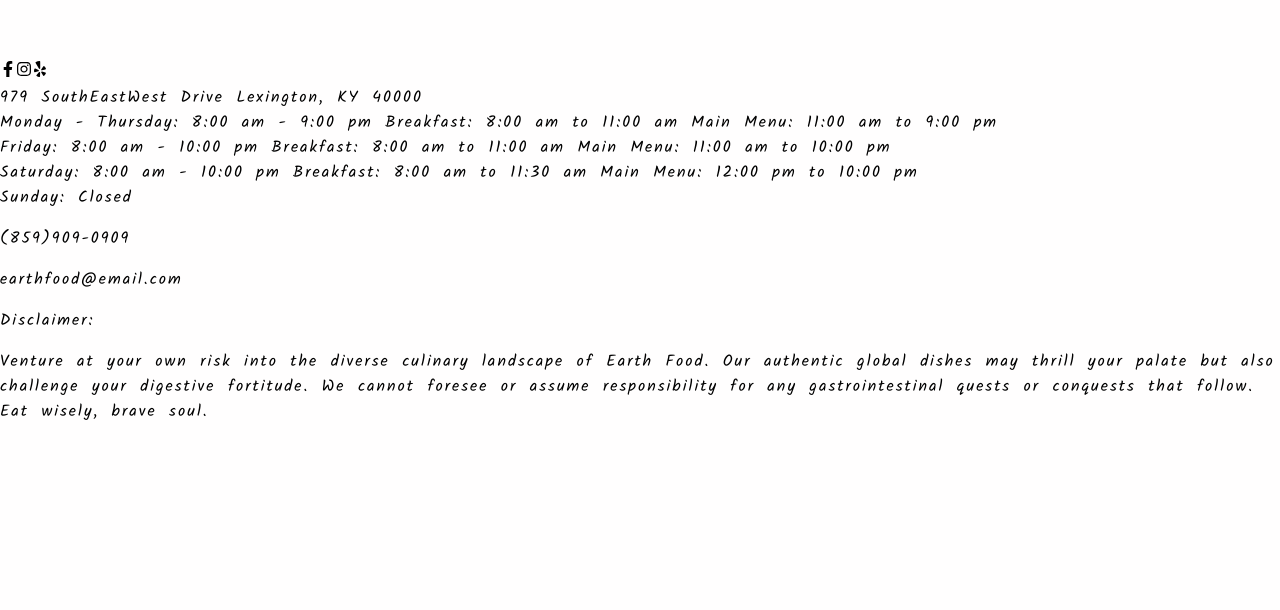
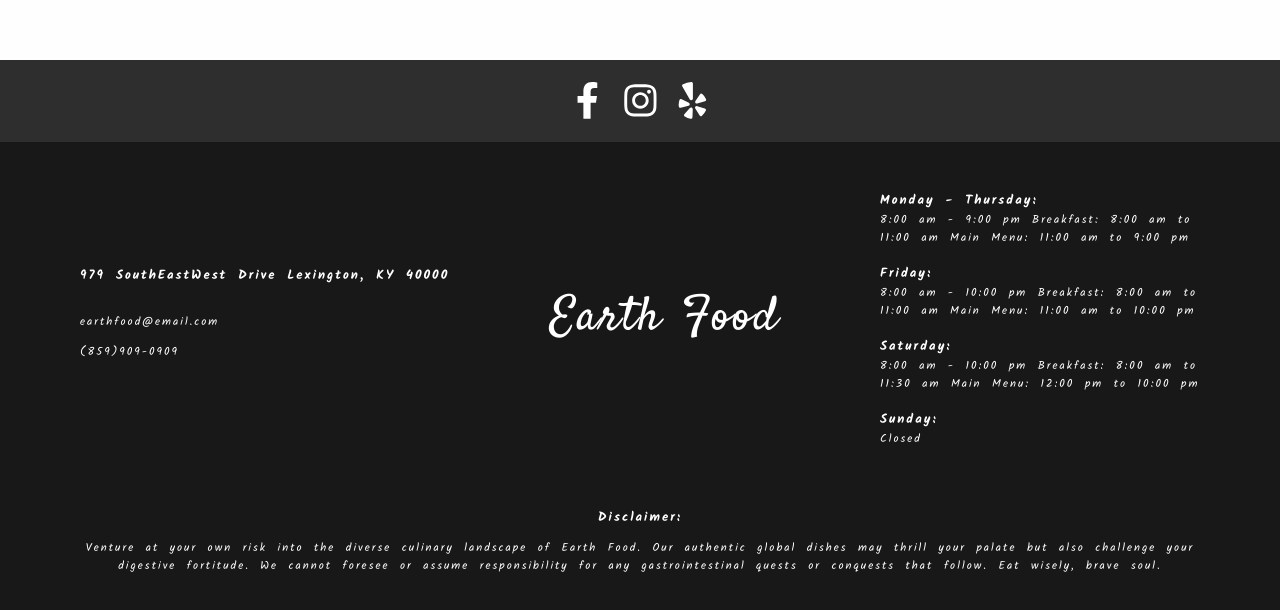
Before and after one commit to nwils000/restaurant-menu-site, a React (Vite) app: page /reservations in a window 1280 px wide. Shown: the part 740-1350 px from the top of the page. Before the commit the page ends 1164 px from the top, so only its background shows below. Built offline with nearby package versions, Linux system fonts and the light colour scheme; a web font is replaced by a local one.

Commit message:
finished footer for desktop screens

```diff
--- a/src/components/Footer.jsx
+++ b/src/components/Footer.jsx
@@ -1,6 +1,7 @@
 import { FaYelp } from 'react-icons/fa';
 import { FaInstagram } from 'react-icons/fa';
 import { FaFacebookF } from 'react-icons/fa';
+import { Link } from 'react-router-dom';
 import '../styles/Footer.css';
 
 export default function Footer() {
@@ -8,40 +9,60 @@ export default function Footer() {
     <>
       <div className="footer">
         <div className="socials">
+          <span className="facebook">
             <FaFacebookF />
+          </span>
+          <span>
             <FaInstagram />
+          </span>
+          <span>
             <FaYelp />
+          </span>
         </div>
         <div className="main-footer-content">
+          <div className="footer-first-section">
+            <div className="location-contact-wrapper">
               <div className="location">
                 979 SouthEastWest Drive Lexington, KY 40000
               </div>
+              <div className="contact-methods">
+                <p>earthfood@email.com</p>
+                <p>{'(859)909-0909'}</p>
+              </div>
+            </div>
+            <div>
+              <p className="landing-page-h1 footer-logo">
+                <Link to="/">Earth Food</Link>
+              </p>
+            </div>
             <div className="open-hours">
               <div className="mon-thu">
-              Monday - Thursday: 8:00 am - 9:00 pm Breakfast: 8:00 am to 11:00
-              am Main Menu: 11:00 am to 9:00 pm
+                <span>Monday - Thursday:</span> <br /> 8:00 am - 9:00 pm
+                Breakfast: 8:00 am to 11:00 am Main Menu: 11:00 am to 9:00 pm
               </div>
               <div className="fri">
-              Friday: 8:00 am - 10:00 pm Breakfast: 8:00 am to 11:00 am Main
-              Menu: 11:00 am to 10:00 pm
+                <span>Friday:</span> <br /> 8:00 am - 10:00 pm Breakfast: 8:00
+                am to 11:00 am Main Menu: 11:00 am to 10:00 pm
               </div>
               <div className="sat">
-              Saturday: 8:00 am - 10:00 pm Breakfast: 8:00 am to 11:30 am Main
-              Menu: 12:00 pm to 10:00 pm
+                <span>Saturday:</span> <br /> 8:00 am - 10:00 pm Breakfast: 8:00
+                am to 11:30 am Main Menu: 12:00 pm to 10:00 pm
               </div>
-            <div className="sun">Sunday: Closed</div>
+              <div className="sun">
+                <span>Sunday:</span> <br /> Closed
               </div>
-          <div className="contact-methods">
-            <p>{'(859)909-0909'}</p>
-            <p>earthfood@email.com</p>
             </div>
+          </div>
+
           <div className="disclaimer">
-            <p className="disclaimer-heading">Disclaimer:</p>Venture at your own
-            risk into the diverse culinary landscape of Earth Food. Our
-            authentic global dishes may thrill your palate but also challenge
-            your digestive fortitude. We cannot foresee or assume responsibility
-            for any gastrointestinal quests or conquests that follow. Eat
-            wisely, brave soul.
+            <p className="disclaimer-heading">
+              <span>Disclaimer:</span>
+            </p>
+            Venture at your own risk into the diverse culinary landscape of
+            Earth Food. Our authentic global dishes may thrill your palate but
+            also challenge your digestive fortitude. We cannot foresee or assume
+            responsibility for any gastrointestinal quests or conquests that
+            follow. Eat wisely, brave soul.
           </div>
         </div>
       </div>
--- a/src/styles/App.css
+++ b/src/styles/App.css
@@ -6,6 +6,7 @@ body {
   letter-spacing: 2px;
   word-spacing: 4px;
   background-color: #fffefe;
+  scroll-behavior: smooth;
 }
 
 /* NAVBAR COMPONENT */
--- a/src/styles/Footer.css
+++ b/src/styles/Footer.css
@@ -0,0 +1,100 @@
+.footer {
+  background-color: rgb(46, 46, 46);
+  color: white;
+  font-size: 0.7rem;
+  display: flex;
+  flex-direction: column;
+  justify-content: center;
+  align-items: center;
+}
+
+.socials {
+  font-size: 2.3rem;
+  display: flex;
+  padding: 1.4rem;
+  gap: 1rem;
+}
+
+.socials span {
+  display: flex;
+  transition: 0.2s ease-in-out;
+}
+
+.socials span:first-of-type:hover {
+  color: #0081fb;
+  cursor: pointer;
+}
+
+.socials span:nth-child(2):hover {
+  color: #dd2a7b;
+  cursor: pointer;
+}
+
+.socials span:nth-child(3):hover {
+  color: #ff1a1a;
+  cursor: pointer;
+}
+
+.main-footer-content {
+  background-color: rgb(24, 24, 24);
+  display: flex;
+  flex-direction: column;
+  justify-content: center;
+  align-items: start;
+  gap: 3rem;
+  padding: 3rem 5rem;
+}
+
+.footer-first-section {
+  display: flex;
+  justify-content: space-between;
+  align-items: center;
+  gap: 3rem;
+  width: 100%;
+}
+
+.location {
+  font-size: 0.8rem;
+  font-weight: bold;
+}
+
+.footer-first-section div:last-of-type {
+  width: 20rem;
+}
+
+.footer-logo {
+  margin-top: 0;
+}
+
+.footer-logo a {
+  color: white;
+  text-decoration: none;
+}
+
+.open-hours {
+  display: flex;
+  flex-direction: column;
+  gap: 1rem;
+}
+
+.open-hours span {
+  font-size: 0.8rem;
+  font-weight: bold;
+}
+
+.disclaimer {
+  text-align: center;
+}
+
+.disclaimer span {
+  font-size: 0.8rem;
+  font-weight: bold;
+}
+
+.location-contact-wrapper {
+  display: flex;
+  flex-direction: column;
+  justify-content: center;
+  align-items: start;
+  gap: 1rem;
+}
```
Lines whose indentation alone changed are shown as unchanged.
